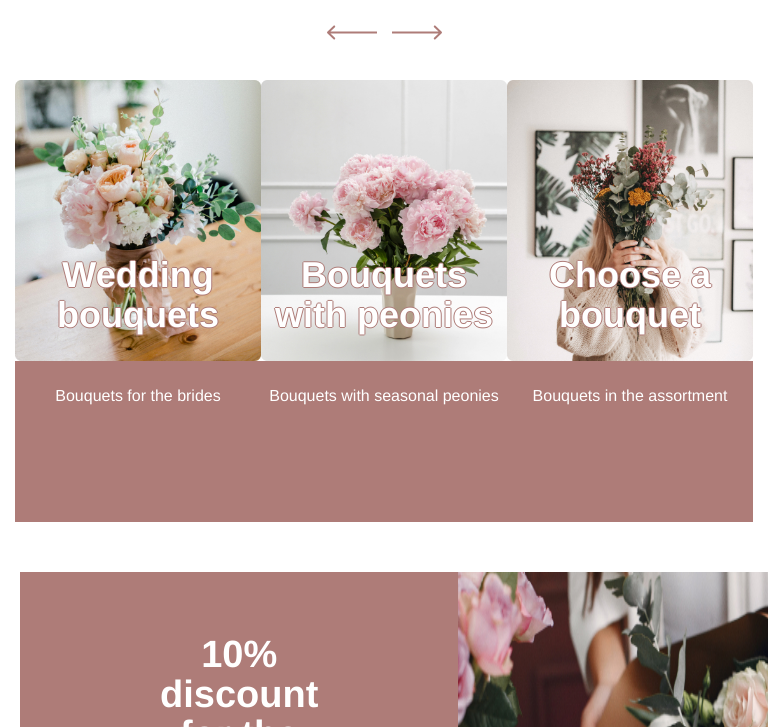
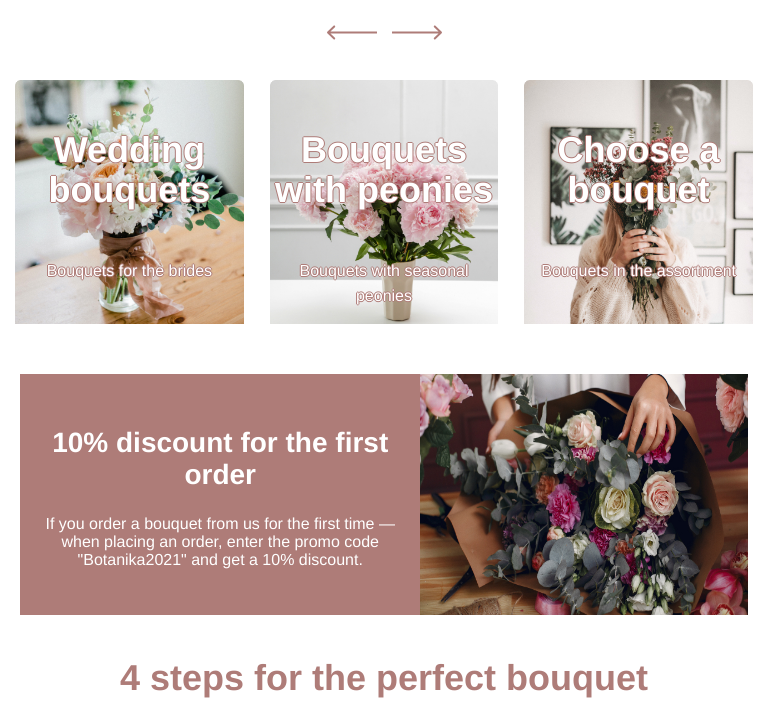
Before and after one commit to olgam1711/botanika-shop, a website: page index.html in a window 768 px wide. Shown: the part 1200-1927 px from the top of the page. Drawn offline with Linux system fonts and the light colour scheme.

Commit message:
finished tablet styles

```diff
--- a/css/style.css
+++ b/css/style.css
@@ -325,6 +325,27 @@ a:active {
   opacity: 0.8;
 }
 
+@media (min-width: 768px) and (max-width: 1199px) {
+  .catalogue-list__desc {
+    width: 31%;
+    height: auto;
+  }
+
+  .catalogue-list__desc a {
+    margin-top: 50px;
+  }
+}
+
+/*@media (min-width: 320px) and (max-width: 767px) {
+  .catalogue-list__desc {
+    height: auto;
+  }
+
+  .catalogue-list__desc a {
+    margin-top: 50px;
+  }
+}*/
+
 .catalogue-list__desc h4 {
   font-size: 36px;
   line-height: 40px;
@@ -377,6 +398,48 @@ a:active {
   font-size: 22px;
   line-height: 24px;
 }
+
+@media (min-width: 768px) and (max-width: 1199px) {
+  .sale__desc {
+    padding-left: 20px;
+    padding-right: 20px;
+  }
+
+  .sale__desc h2 {
+    font-size: 28px;
+    line-height: 32px;
+  }
+
+  .sale__desc p {
+    font-size: 16px;
+    line-height: 18px;
+  }
+
+  .sale img {
+    max-width: 45%;
+  }
+}
+
+/*@media (min-width: 320px) and (max-width: 767px) {
+  .sale__desc {
+    padding-left: 20px;
+    padding-right: 20px;
+  }
+
+  .sale__desc h2 {
+    font-size: 28px;
+    line-height: 32px;
+  }
+
+  .sale__desc p {
+    font-size: 16px;
+    line-height: 18px;
+  }
+
+    .sale img {
+      max-width: 45%;
+    }
+}*/
 
 /*steps*/
 
@@ -441,10 +504,6 @@ a:active {
 
 .map div {
   position: absolute;
-  width: 386px;
-  top: 10%;
-  left: 15%;
-  background-color: #ffffff;
 }
 
 .map img {
@@ -455,11 +514,35 @@ a:active {
 
 .map-text {
   padding: 20px 30px;
+  width: 386px;
+  top: 10%;
+  left: 15%;
+  background-color: #ffffff;
 }
 
 .map-text__bold {
   font-weight: bold;
 }
+
+@media (min-width: 768px) and (max-width: 1199px) {
+  .map-text {
+    padding: 15px 10px;
+    width: 30%;
+    top: 3%;
+    left: 9%;
+    line-height: 13px;
+  }
+}
+
+/*@media (min-width: 320px) and (max-width: 767px) {
+  .map-text {
+    padding: 15px 10px;
+    width: 30%;
+    top: 1%;
+    left: 9%;
+    line-height: 13px;
+  }
+}*/
 
 /*footer*/
 
```
